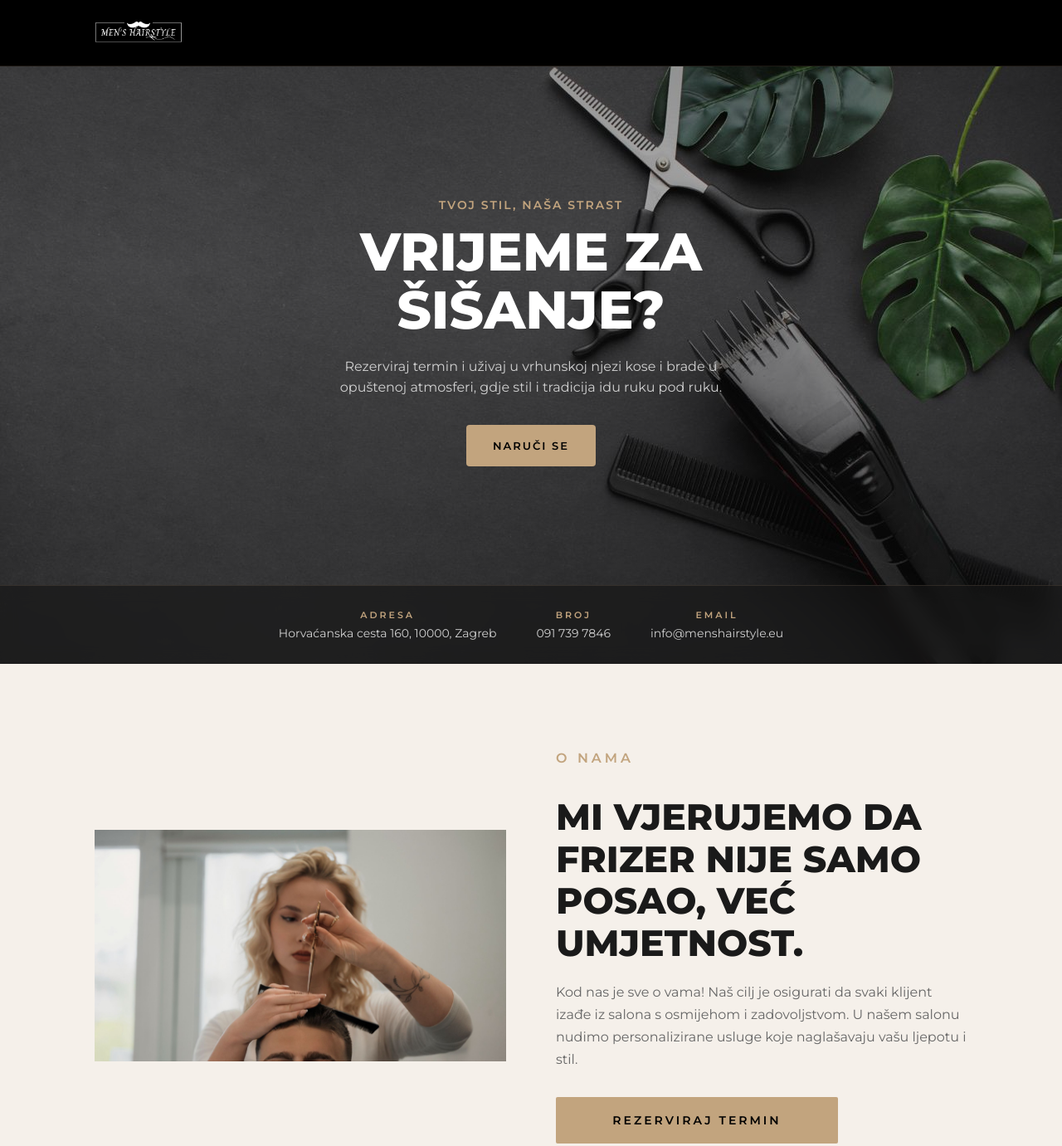
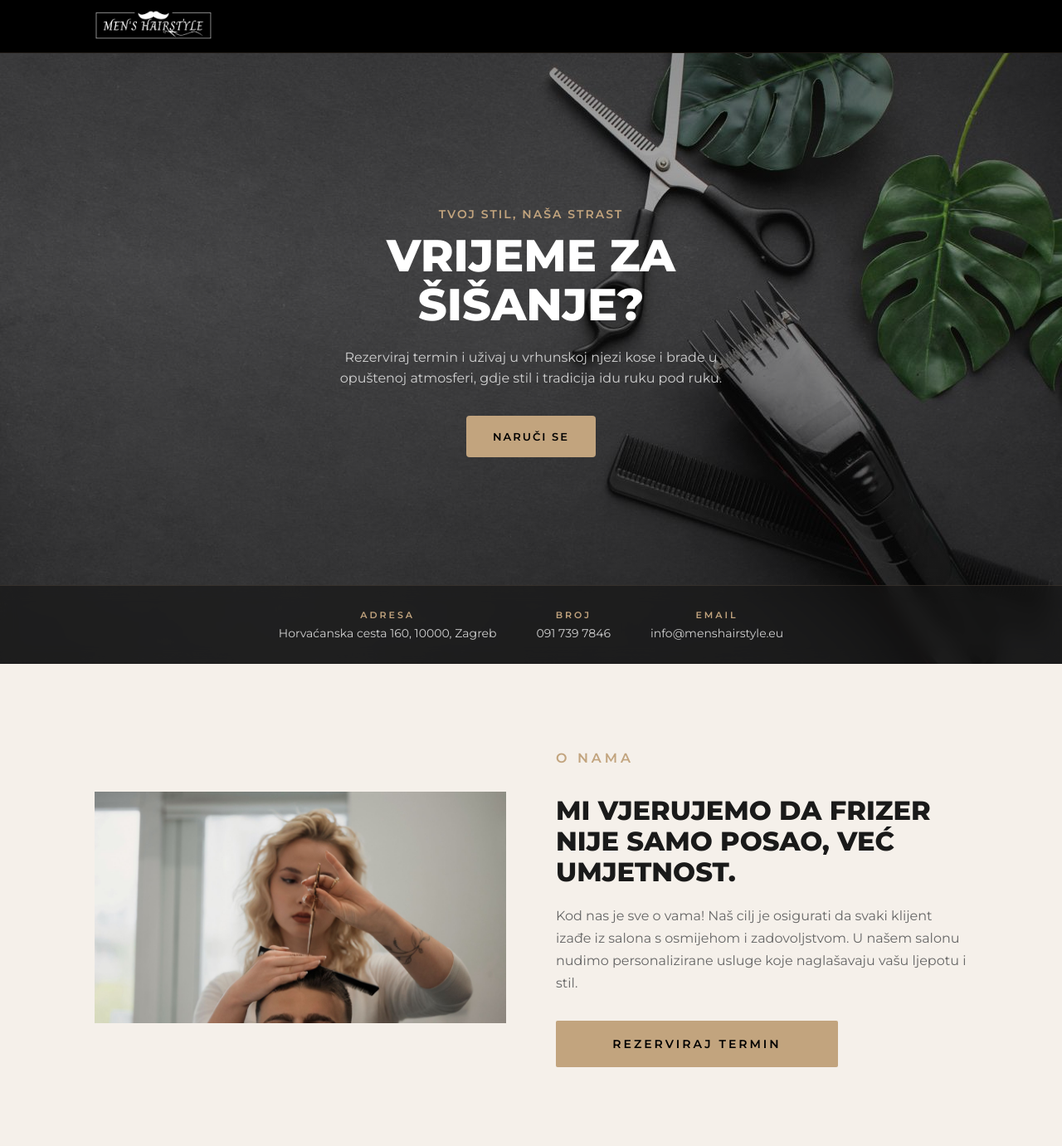
Before and after one commit to benkoivor96/menshairstyle, a plain HTML site: page index.html in a window 1280 px wide. Shown: the top 1381 px of the page at 83% size. Drawn offline with Linux system fonts and the light colour scheme.

Commit message:
Update index.html

```diff
--- a/index.html
+++ b/index.html
@@ -67,7 +67,7 @@ ul { list-style: none; }
 }
 
 .section-title {
-  font-size: clamp(28px, 4vw, 42px);
+  font-size: clamp(24px, 3.2vw, 34px);
   font-weight: 800;
   color: var(--white);
   line-height: 1.2;
@@ -186,7 +186,7 @@ ul { list-style: none; }
   z-index: 1000;
   background: #000000;
   border-bottom: 1px solid var(--border-gold);
-  height: 80px;
+  height: 64px;
 }
 .nav .container {
   display: flex;
@@ -195,7 +195,7 @@ ul { list-style: none; }
   height: 100%;
 }
 .nav-logo {
-  height: 30px;
+  height: 40px;
 }
 .nav-logo img {
   height: 100%;
@@ -325,7 +325,7 @@ ul { list-style: none; }
   animation: heroFade 0.7s 0.2s forwards;
 }
 .hero-title {
-  font-size: 64px;
+  font-size: 54px;
   font-weight: 800;
   line-height: 1.1;
   color: var(--white);
@@ -426,7 +426,7 @@ ul { list-style: none; }
   margin-bottom: 20px;
   color: #1a1a1a;
   text-transform: uppercase;
-  font-size: clamp(14px, 4vw, 44px);
+  font-size: clamp(22px, 3vw, 32px);
   line-height: 1.15;
 }
 .about-text p {
```
